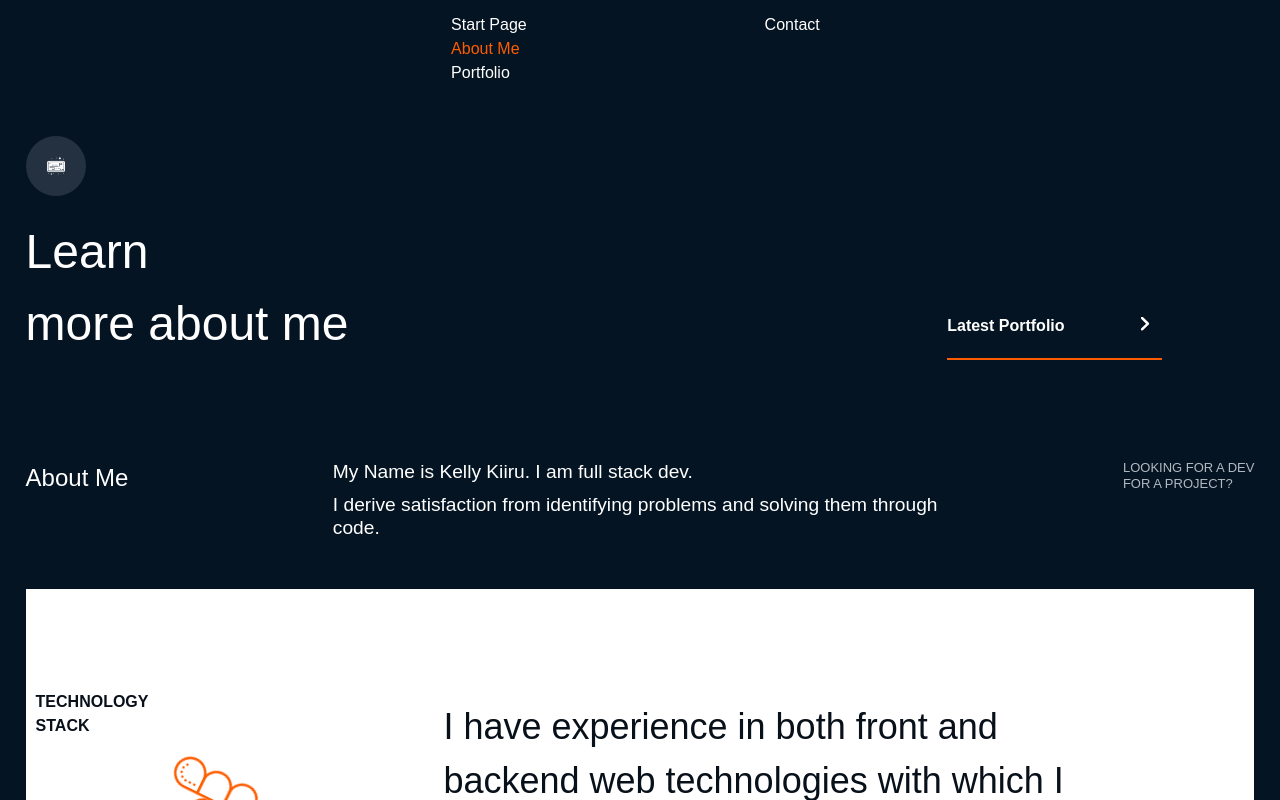
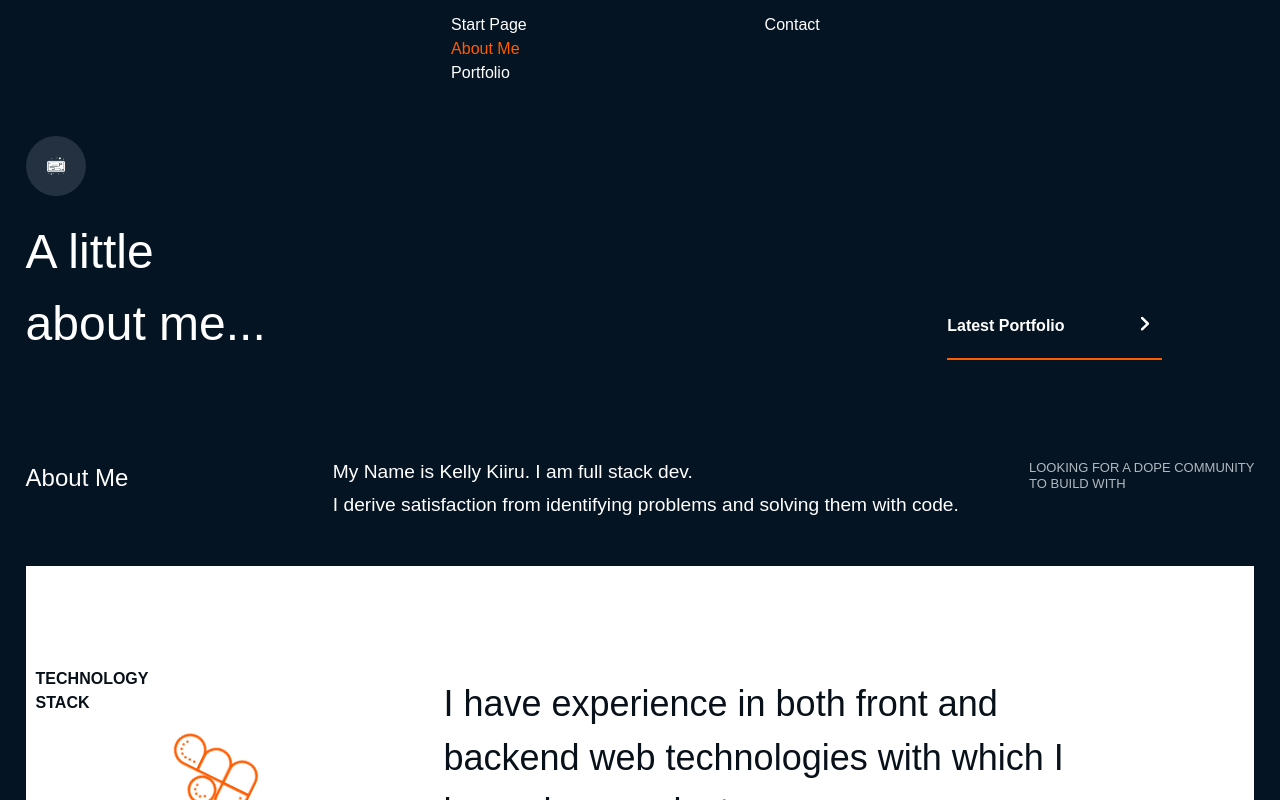
Before and after one commit to KellyKiiru/cartera, a React (Create React App) app: page /about-me in a window 1280 px wide. Shown: the top 800 px of the page. Built offline with nearby package versions, Linux system fonts and the light colour scheme.

Commit message:
h1 rewording

```diff
--- a/src/Components/About/AboutMe.jsx
+++ b/src/Components/About/AboutMe.jsx
@@ -40,7 +40,7 @@ const AboutMe = () => {
       <IconRound />
       <div className="about-me-top flex space-between">
         <h1>
-          Learn <br /> more about me
+          A little <br /> about me...
         </h1>
         <ReadMore
           Arrow={ArrowWhite}
@@ -63,11 +63,11 @@ const AboutMe = () => {
               My Name is Kelly Kiiru. I am full stack dev.
             </p>
             <p>
-              I derive satisfaction from identifying problems and solving them through code.
+              I derive satisfaction from identifying problems and solving them with code.
             </p>
           </div>
           <p className="capitalize bluish arrange">
-           Looking for a dev  <br /> for a project?
+           Looking for a dope community  <br /> to build with
           </p>
         </div>
       </div>
```
